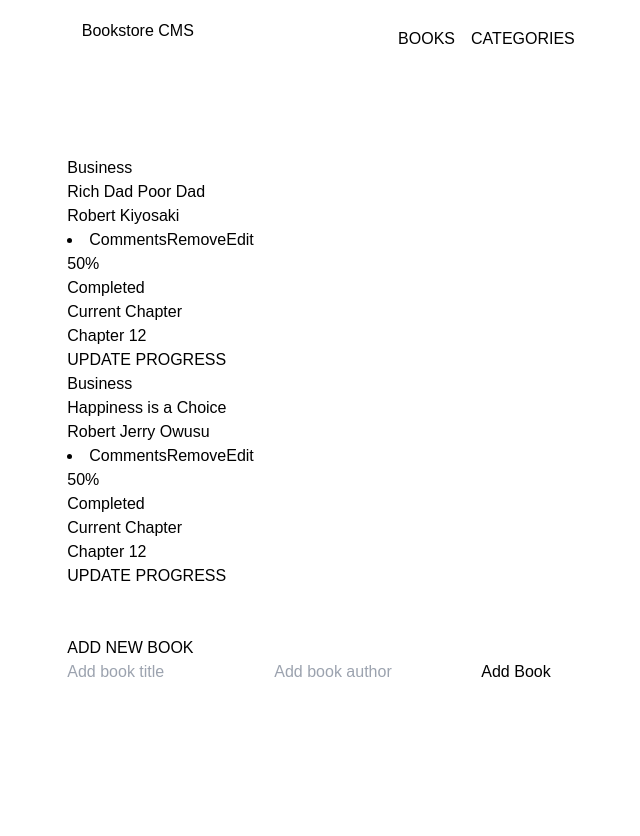
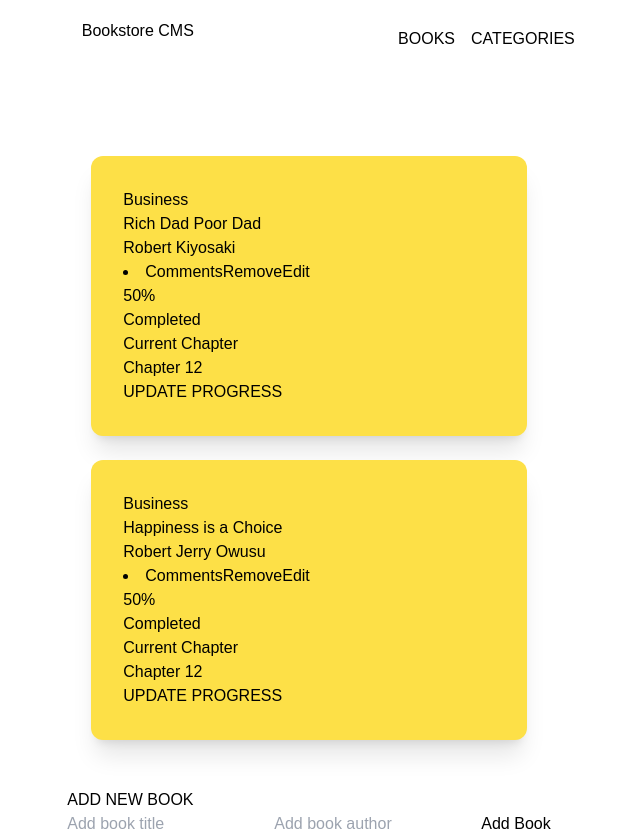
Before and after one commit to jerryowusu/bookstore, a React (Create React App) app: page / in a window 1280 px wide. Shown: the whole page, without its empty margins (331-971 px from the left). Before the commit the page ends 800 px from the top, so only its background shows below. Built offline with nearby package versions, Linux system fonts and the light colour scheme.

Commit message:
tailwind test

```diff
--- a/src/components/Book.js
+++ b/src/components/Book.js
@@ -3,7 +3,7 @@
 
 const Book = ({ name, author, category }) => (
 
-  <div className="book-card">
+  <div className="book-card bg-yellow-300 shadow-xl rounded-xl p-8 m-6">
     <div className="main-part">
       <h4 className="category">{category}</h4>
       <h2 className="book-name">{name}</h2>
```
